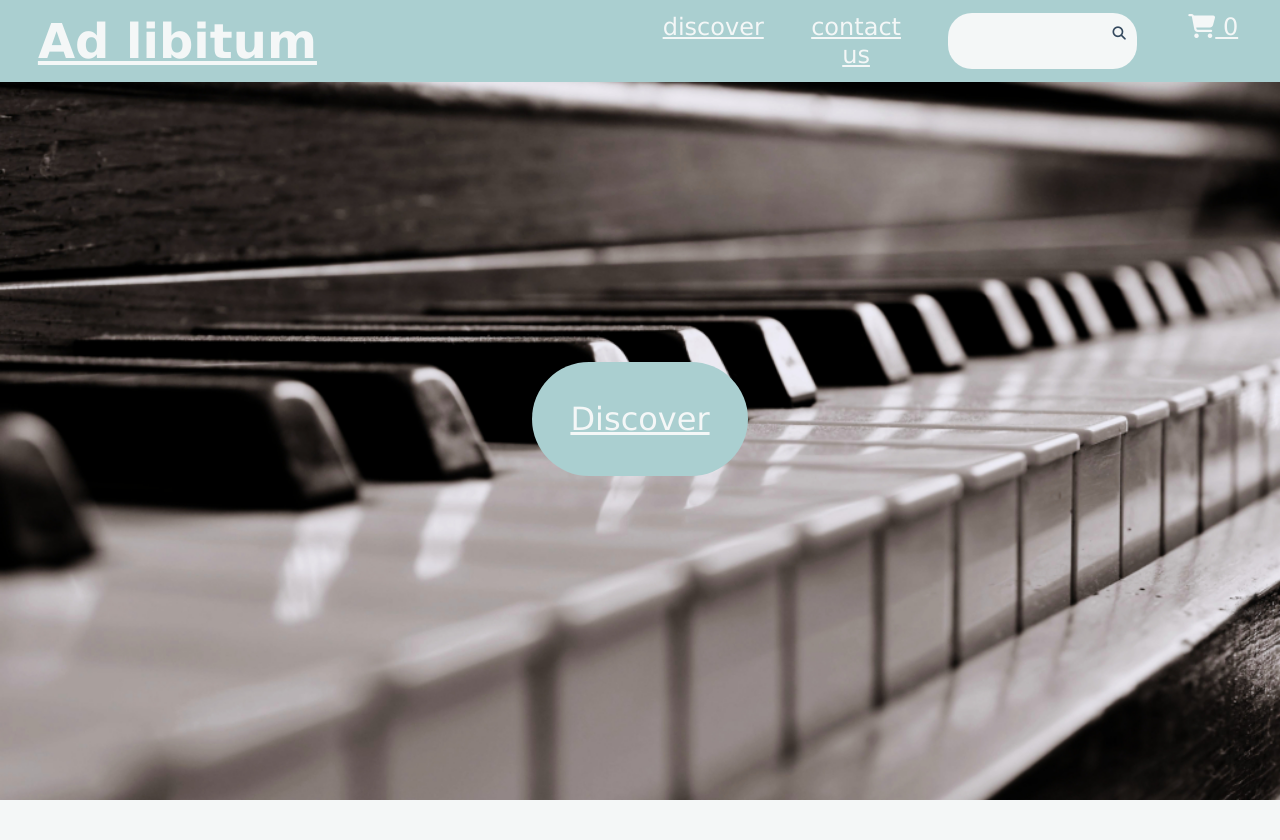
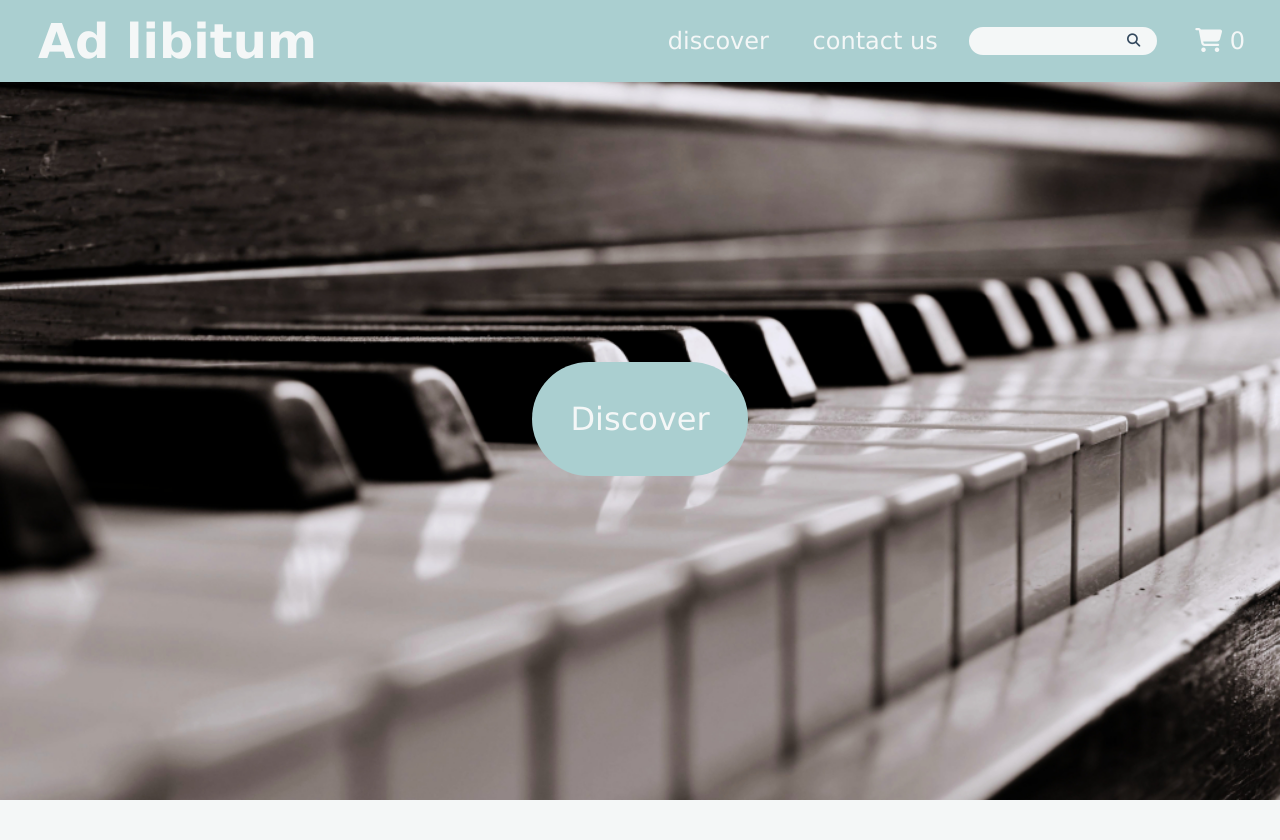
Before and after one commit to zwiora/music_shop, a PHP site: page /index.php in a window 1280 px wide. Shown: the top 840 px of the page. Run offline with PHP 8.4, Linux system fonts and the light colour scheme; data that the repository does not hold is empty; some libraries are stand-ins or nearby versions.

Commit message:
Search fixed

```diff
--- a/style/elements/_base.scss
+++ b/style/elements/_base.scss
@@ -4,6 +4,7 @@ body {
   background-color: $clrLight;
 
   color: $clrFont;
+  font-weight: normal;
 
   h1 {
     font-size: 3em;
@@ -14,10 +15,10 @@ body {
   }
   a {
     color: $clrFont;
+    text-decoration: none;
 
     &:hover {
       color: $clrFont;
-      text-decoration: none;
     }
   }
 
--- a/style/elements/_header.scss
+++ b/style/elements/_header.scss
@@ -36,11 +36,12 @@
     text-align: center;
     font-size: 1.5em;
     justify-content: space-around;
+    align-items: center;
 
     display: flex;
 
     a {
-      flex-basis: 15%;
+      flex-basis: 20%;
 
       transition-duration: 0.5s;
 
@@ -52,10 +53,13 @@
     label {
       flex-basis: 30%;
       background-color: $clrLight;
-      padding: 0.5%;
       border-radius: 1em;
       color: $clrFont;
       overflow: hidden;
+      display: flex;
+      align-items: center;
+      justify-content: center;
+      padding: 1%;
 
       input{
         background-color: $clrLight;
--- a/style/main.css
+++ b/style/main.css
@@ -16,6 +16,7 @@ body > div {
 body {
   background-color: #F4F7F7;
   color: #34495E;
+  font-weight: normal;
 }
 body h1 {
   font-size: 3em;
@@ -25,10 +26,10 @@ body h2 {
 }
 body a {
   color: #34495E;
+  text-decoration: none;
 }
 body a:hover {
   color: #34495E;
-  text-decoration: none;
 }
 body h4 {
   color: #707070;
@@ -85,10 +86,11 @@ body section figure img {
   text-align: center;
   font-size: 1.5em;
   justify-content: space-around;
+  align-items: center;
   display: flex;
 }
 .header nav a {
-  flex-basis: 15%;
+  flex-basis: 20%;
   transition-duration: 0.5s;
 }
 .header nav a:hover {
@@ -97,10 +99,13 @@ body section figure img {
 .header nav label {
   flex-basis: 30%;
   background-color: #F4F7F7;
-  padding: 0.5%;
   border-radius: 1em;
   color: #34495E;
   overflow: hidden;
+  display: flex;
+  align-items: center;
+  justify-content: center;
+  padding: 1%;
 }
 .header nav label input {
   background-color: #F4F7F7;
--- a/style/main.scss
+++ b/style/main.scss
@@ -3,6 +3,7 @@
 @import "generic/reset";
 
 @import "elements/base";
+
 @import "elements/header";
 @import "elements/footer";
 
```
Also changed, not shown: 1 other file.
